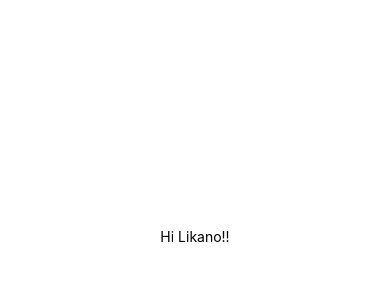
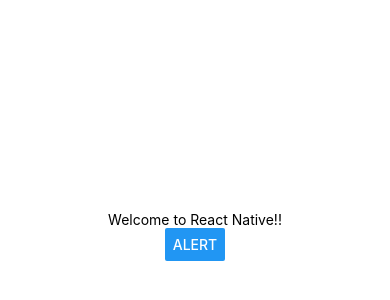
Before and after one commit to SE-LikanoAlphonceMbobo/todoapp, a React Native app: screen / in a window 390 px wide. Shown: the part 186-486 px from the top of the page. Built offline with nearby package versions, Linux system fonts and the light colour scheme.

Commit message:
Added a button alert

```diff
--- a/App.js
+++ b/App.js
@@ -1,10 +1,11 @@
 import { StatusBar } from 'expo-status-bar';
-import { StyleSheet, Text, View } from 'react-native';
+import { StyleSheet, Text, View, Button } from 'react-native';
 
 export default function App() {
   return (
     <View style={styles.container}>
-      <Text>Hi Likano!!</Text>
+      <Text>Welcome to React Native!!</Text>
+      <Button title="Alert" onPress={() => alert("Hi, Likano")} />
       <StatusBar style="auto" />
     </View>
   );
```
